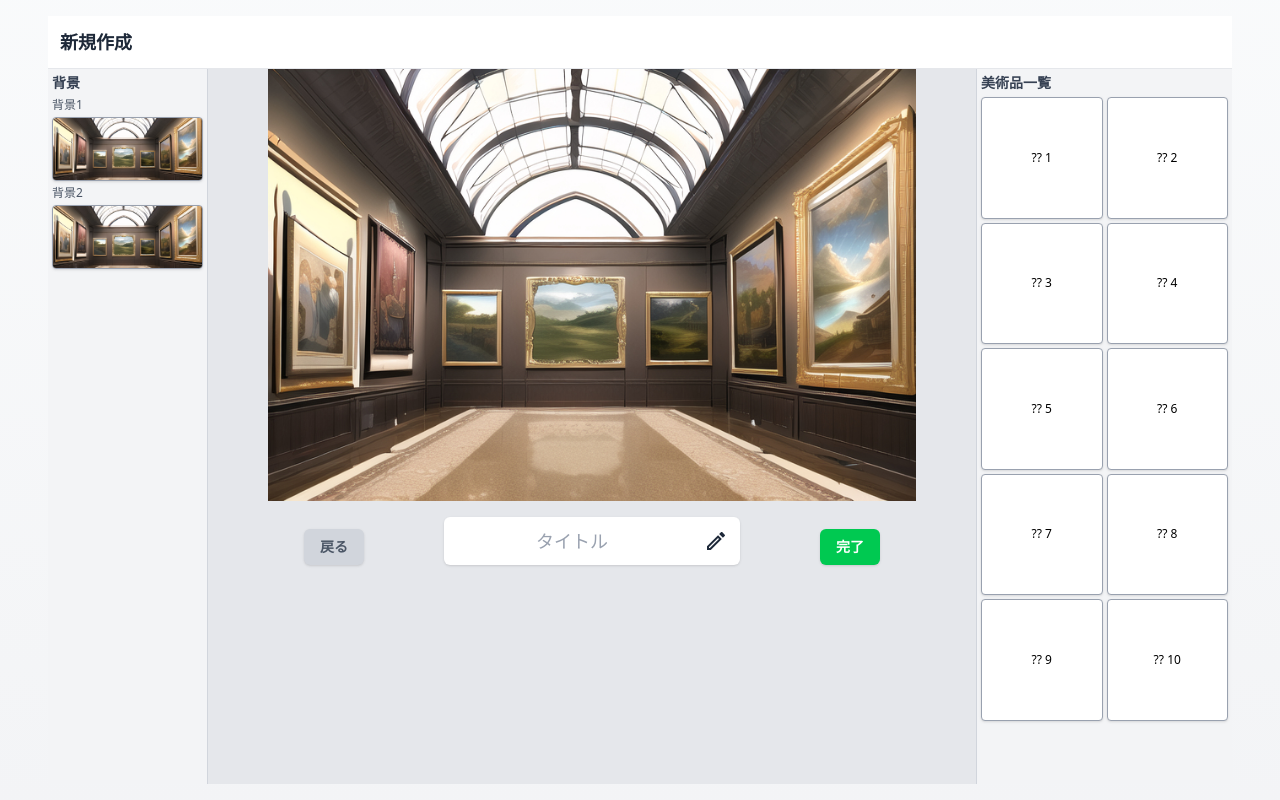
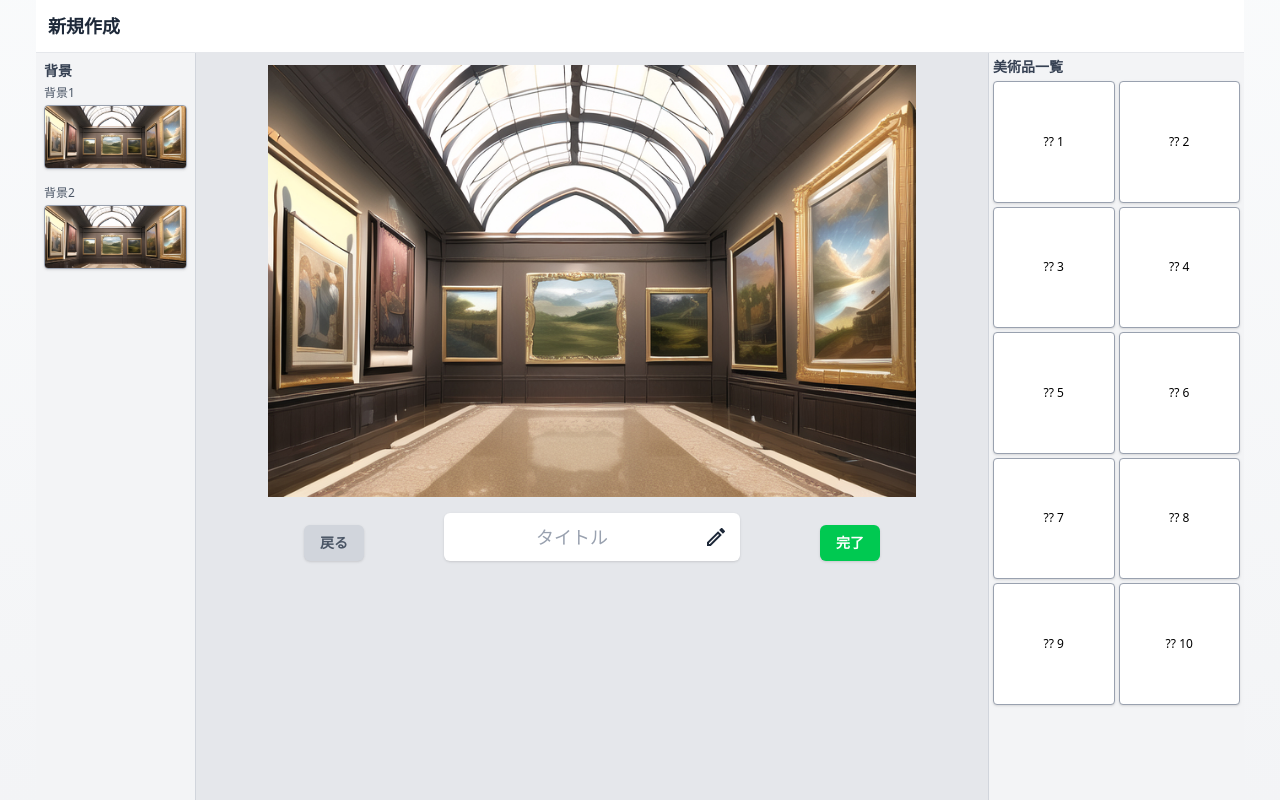
Before and after one commit to yui-szk/virtual-museum, a React (Vite) app in the folder app/frontend/: page /create in a window 1280 px wide. Built offline with nearby package versions, Linux system fonts and the light colour scheme.

Commit message:
細かいデザインの修正

```diff
--- a/app/frontend/src/components/CreationScreen.tsx
+++ b/app/frontend/src/components/CreationScreen.tsx
@@ -59,11 +59,11 @@ const RightSidebar: React.FC<{ artworks: Artwork[] }> = ({ artworks }) => (
   </div>
 );
 
-//* 左側の背景リストコンポーネント (パディング p-1 に縮小済み)
+//* 左側の背景リストコンポーネント
 const LeftSidebar: React.FC<LeftSidebarProps> = ({ backgrounds, onBackgroundSelect }) => (
-  <div className="w-40 flex-shrink-0 bg-gray-100 border-r border-gray-300 overflow-y-auto p-1">
+  <div className="w-40 flex-shrink-0 bg-gray-100 border-r border-gray-300 overflow-y-auto p-2">
     <h3 className="text-sm font-semibold mb-1 text-gray-700">背景</h3>
-    <div className="space-y-1">
+    <div className="space-y-4">
       {backgrounds.map((bg) => (
         <div key={bg.id} className="cursor-pointer" onClick={() => onBackgroundSelect(bg.url)}>
           <p className="text-xs text-gray-600 mb-1">{bg.name}</p>
@@ -92,7 +92,7 @@ export default function CreationPage() {
 
   return (
     // 画面全体を覆うコンテナ (Flexboxを適用)
-    <div className="flex flex-col h-screen overflow-hidden">
+    <div className="min-h-screen bg-gradient-to-b from-gray-50 to-gray-100 flex flex-col">
 
       {/* 画面タイトル */}
       <header className="flex-shrink-0 p-3 bg-white border-b border-gray-200">
@@ -109,7 +109,7 @@ export default function CreationPage() {
         onBackgroundSelect={handleBackgroundChange}
       />
         {/* 中央の絵を配置する */}
-        <div className="flex-1 flex flex-col items-center p-0 relative overflow-y-auto bg-gray-200">
+        <div className="flex-1 flex flex-col items-center p-3 relative overflow-y-auto bg-gray-200">
 
           {/* Gallery View - 画像コンテナ */}
             <div className="relative w-full overflow-hidden flex justify-center items-center aspect-video">
```
